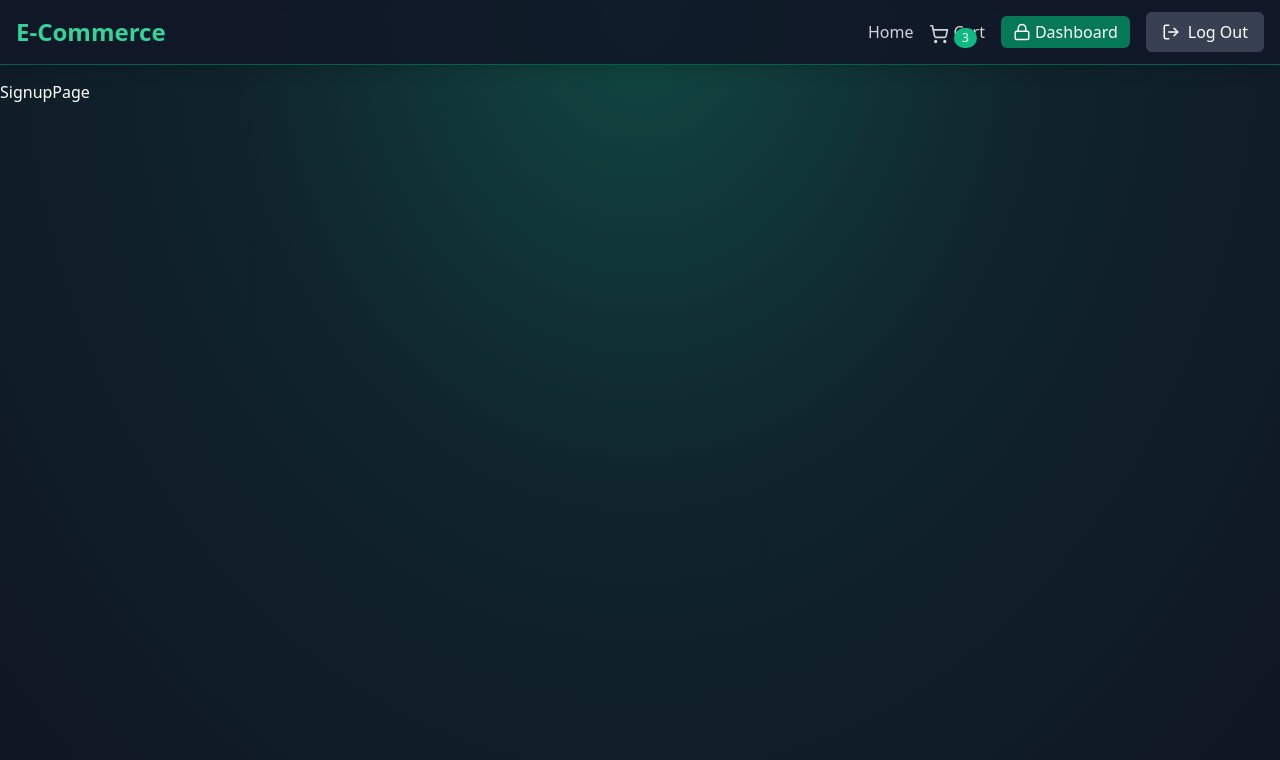
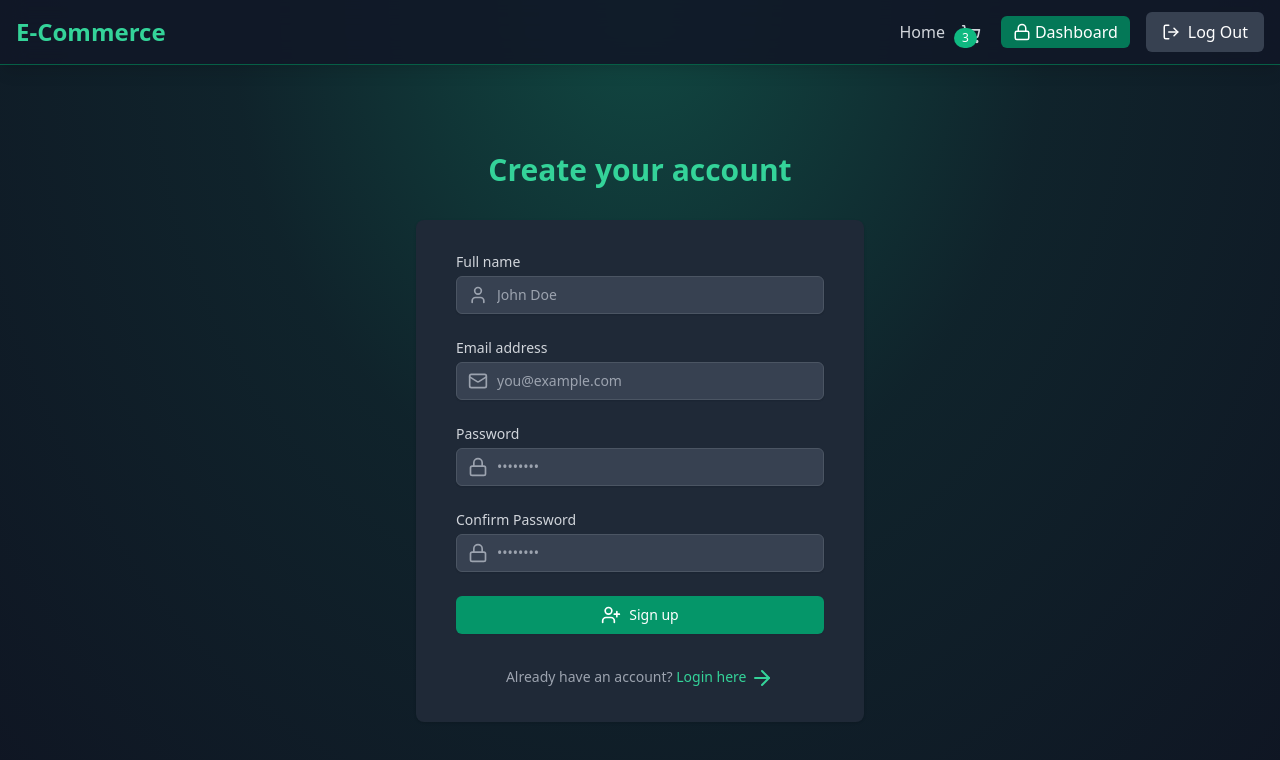
Before and after one commit to Henok-Al/eco-mart, a React (Vite) app in the folder frontend/: page /signup in a window 1280 px wide. Shown: the top 760 px of the page. Built offline with nearby package versions, Linux system fonts and the light colour scheme.

Commit message:
signup page

```diff
--- a/frontend/src/components/Navbar.jsx
+++ b/frontend/src/components/Navbar.jsx
@@ -32,7 +32,7 @@
                   className="inline-block mr-1 group-hover:text-emerald-400"
                   size={20}
                 />
-                <span className="hidden sm:inline">Cart</span>
+                {/* <span className="hidden sm:inline">Cart</span> */}
                 <span className="absolute top-2 right-2 bg-emerald-500 text-white rounded-full px-2 py-0.5 text-xs transition duration-300 ease-in-out">
                   3
                 </span>
--- a/frontend/src/pages/SignupPage.jsx
+++ b/frontend/src/pages/SignupPage.jsx
@@ -1,11 +1,177 @@
-import React from 'react'
+import { useState } from "react";
+import { Link } from "react-router-dom";
+import { UserPlus, Mail, Lock, User, ArrowRight, Loader } from "lucide-react";
+import { motion } from "framer-motion";
 
-const SignupPage = () => {
+const SignUpPage = () => {
+  const [formData, setFormData] = useState({
+    name: "",
+    email: "",
+    password: "",
+    confirmPassword: "",
+  });
+
+  const handleSubmit = (e) => {
+    e.preventDefault();
+    // Handle signup logic here (e.g., API call)
+    console.log(formData);
+  };
+
   return (
-    <div>
-      SignupPage
+    <div className="flex flex-col justify-center py-12 sm:px-6 lg:px-8">
+      <motion.div
+        className="sm:mx-auto sm:w-full sm:max-w-md"
+        initial={{ opacity: 0, y: -20 }}
+        animate={{ opacity: 1, y: 0 }}
+        transition={{ duration: 0.8 }}
+      >
+        <h2 className="mt-6 text-center text-3xl font-extrabold text-emerald-400">
+          Create your account
+        </h2>
+      </motion.div>
+
+      <motion.div
+        className="mt-8 sm:mx-auto sm:w-full sm:max-w-md"
+        initial={{ opacity: 0, y: 20 }}
+        animate={{ opacity: 1, y: 0 }}
+        transition={{ duration: 0.8, delay: 0.2 }}
+      >
+        <div className="bg-gray-800 py-8 px-4 shadow sm:rounded-lg sm:px-10">
+          <form onSubmit={handleSubmit} className="space-y-6">
+            <div>
+              <label
+                htmlFor="name"
+                className="block text-sm font-medium text-gray-300"
+              >
+                Full name
+              </label>
+              <div className="mt-1 relative rounded-md shadow-sm">
+                <div className="absolute inset-y-0 left-0 pl-3 flex items-center pointer-events-none">
+                  <User className="h-5 w-5 text-gray-400" aria-hidden="true" />
+                </div>
+                <input
+                  id="name"
+                  type="text"
+                  required
+                  value={formData.name}
+                  onChange={(e) =>
+                    setFormData({ ...formData, name: e.target.value })
+                  }
+                  className="block w-full px-3 py-2 pl-10 bg-gray-700 border border-gray-600 rounded-md shadow-sm
+									 placeholder-gray-400 focus:outline-none focus:ring-emerald-500 focus:border-emerald-500 sm:text-sm"
+                  placeholder="John Doe"
+                />
+              </div>
+            </div>
+
+            <div>
+              <label
+                htmlFor="email"
+                className="block text-sm font-medium text-gray-300"
+              >
+                Email address
+              </label>
+              <div className="mt-1 relative rounded-md shadow-sm">
+                <div className="absolute inset-y-0 left-0 pl-3 flex items-center pointer-events-none">
+                  <Mail className="h-5 w-5 text-gray-400" aria-hidden="true" />
+                </div>
+                <input
+                  id="email"
+                  type="email"
+                  required
+                  value={formData.email}
+                  onChange={(e) =>
+                    setFormData({ ...formData, email: e.target.value })
+                  }
+                  className=" block w-full px-3 py-2 pl-10 bg-gray-700 border border-gray-600
+									rounded-md shadow-sm
+									 placeholder-gray-400 focus:outline-none focus:ring-emerald-500
+									 focus:border-emerald-500 sm:text-sm"
+                  placeholder="you@example.com"
+                />
+              </div>
+            </div>
+
+            <div>
+              <label
+                htmlFor="password"
+                className="block text-sm font-medium text-gray-300"
+              >
+                Password
+              </label>
+              <div className="mt-1 relative rounded-md shadow-sm">
+                <div className="absolute inset-y-0 left-0 pl-3 flex items-center pointer-events-none">
+                  <Lock className="h-5 w-5 text-gray-400" aria-hidden="true" />
+                </div>
+                <input
+                  id="password"
+                  type="password"
+                  required
+                  value={formData.password}
+                  onChange={(e) =>
+                    setFormData({ ...formData, password: e.target.value })
+                  }
+                  className=" block w-full px-3 py-2 pl-10 bg-gray-700 border border-gray-600
+									rounded-md shadow-sm placeholder-gray-400 focus:outline-none focus:ring-emerald-500 focus:border-emerald-500 sm:text-sm"
+                  placeholder="••••••••"
+                />
+              </div>
+            </div>
+
+            <div>
+              <label
+                htmlFor="confirmPassword"
+                className="block text-sm font-medium text-gray-300"
+              >
+                Confirm Password
+              </label>
+              <div className="mt-1 relative rounded-md shadow-sm">
+                <div className="absolute inset-y-0 left-0 pl-3 flex items-center pointer-events-none">
+                  <Lock className="h-5 w-5 text-gray-400" aria-hidden="true" />
+                </div>
+                <input
+                  id="confirmPassword"
+                  type="password"
+                  required
+                  value={formData.confirmPassword}
+                  onChange={(e) =>
+                    setFormData({
+                      ...formData,
+                      confirmPassword: e.target.value,
+                    })
+                  }
+                  className=" block w-full px-3 py-2 pl-10 bg-gray-700 border
+									 border-gray-600 rounded-md shadow-sm placeholder-gray-400 focus:outline-none focus:ring-emerald-500 focus:border-emerald-500 sm:text-sm"
+                  placeholder="••••••••"
+                />
+              </div>
+            </div>
+
+            <button
+              type="submit"
+              className="w-full flex justify-center py-2 px-4 border border-transparent
+							rounded-md shadow-sm text-sm font-medium text-white bg-emerald-600
+							 hover:bg-emerald-700 focus:outline-none focus:ring-2 focus:ring-offset-2
+							  focus:ring-emerald-500 transition duration-150 ease-in-out"
+            >
+              <UserPlus className="mr-2 h-5 w-5" aria-hidden="true" />
+              Sign up
+            </button>
+          </form>
+
+          <p className="mt-8 text-center text-sm text-gray-400">
+            Already have an account?{" "}
+            <Link
+              to="/login"
+              className="font-medium text-emerald-400 hover:text-emerald-300"
+            >
+              Login here <ArrowRight className="inline" />
+            </Link>
+          </p>
+        </div>
+      </motion.div>
     </div>
-  )
-}
+  );
+};
 
-export default SignupPage
+export default SignUpPage;
```
